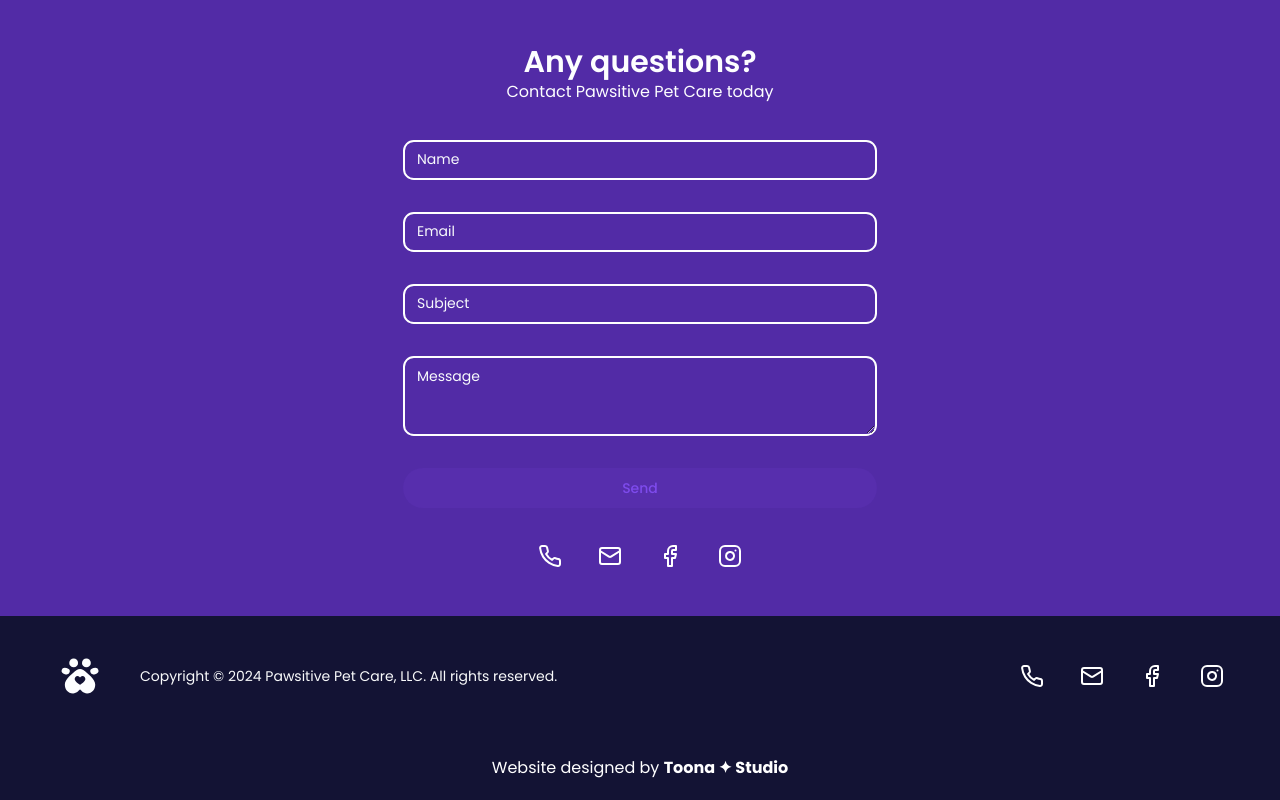
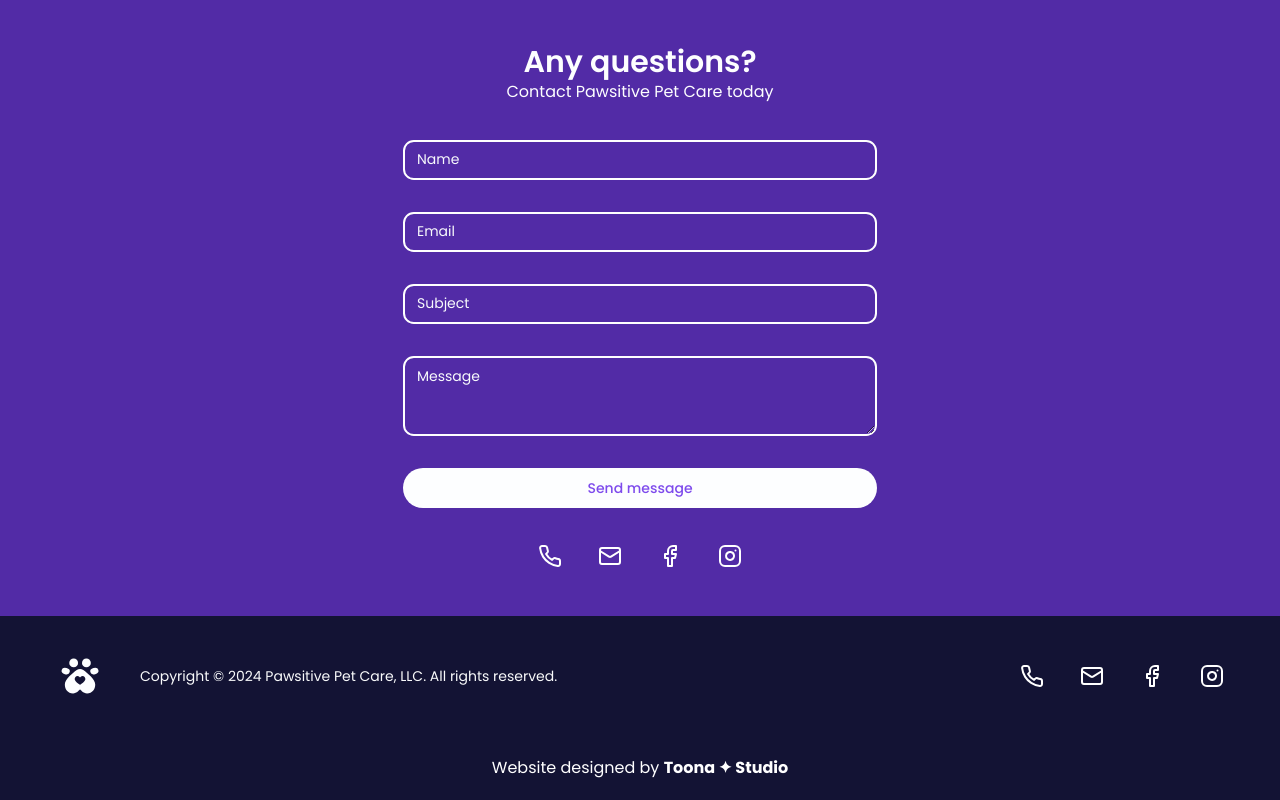
Before and after one commit to lumen-limitless/pawsitive, a Next.js app: page / in a window 1280 px wide. Shown: the part 3853-4653 px from the top of the page. Built offline with nearby package versions, Linux system fonts and the light colour scheme; no server answers.

Commit message:
fix contact button style

```diff
--- a/components/Contact.tsx
+++ b/components/Contact.tsx
@@ -86,13 +86,13 @@ const SubmitButton: React.FC = () => {
   return (
     <Button
       type="submit"
-      value="Send"
-      variant={'secondary'}
+      aria-roledescription="submit button for contact form"
       className="w-full"
+      variant={'submit'}
       disabled={pending}
       aria-busy={pending}
     >
-      {pending ? <Loader2 className="animate-spin" /> : 'Send'}
+      {pending ? <Loader2 className="animate-spin" /> : 'Send message'}
     </Button>
   );
 };
--- a/components/ui/button.tsx
+++ b/components/ui/button.tsx
@@ -17,6 +17,7 @@ const buttonVariants = cva(
         secondary: 'bg-primary/10 text-primary hover:bg-primary/5',
         ghost: 'hover:bg-accent hover:text-accent-foreground',
         link: 'text-primary underline-offset-4 hover:underline',
+        submit: 'bg-[#FDFEFF] text-primary hover:bg-[#FDFEFF]/90',
       },
       size: {
         default: 'h-10 px-4 py-2',
```
